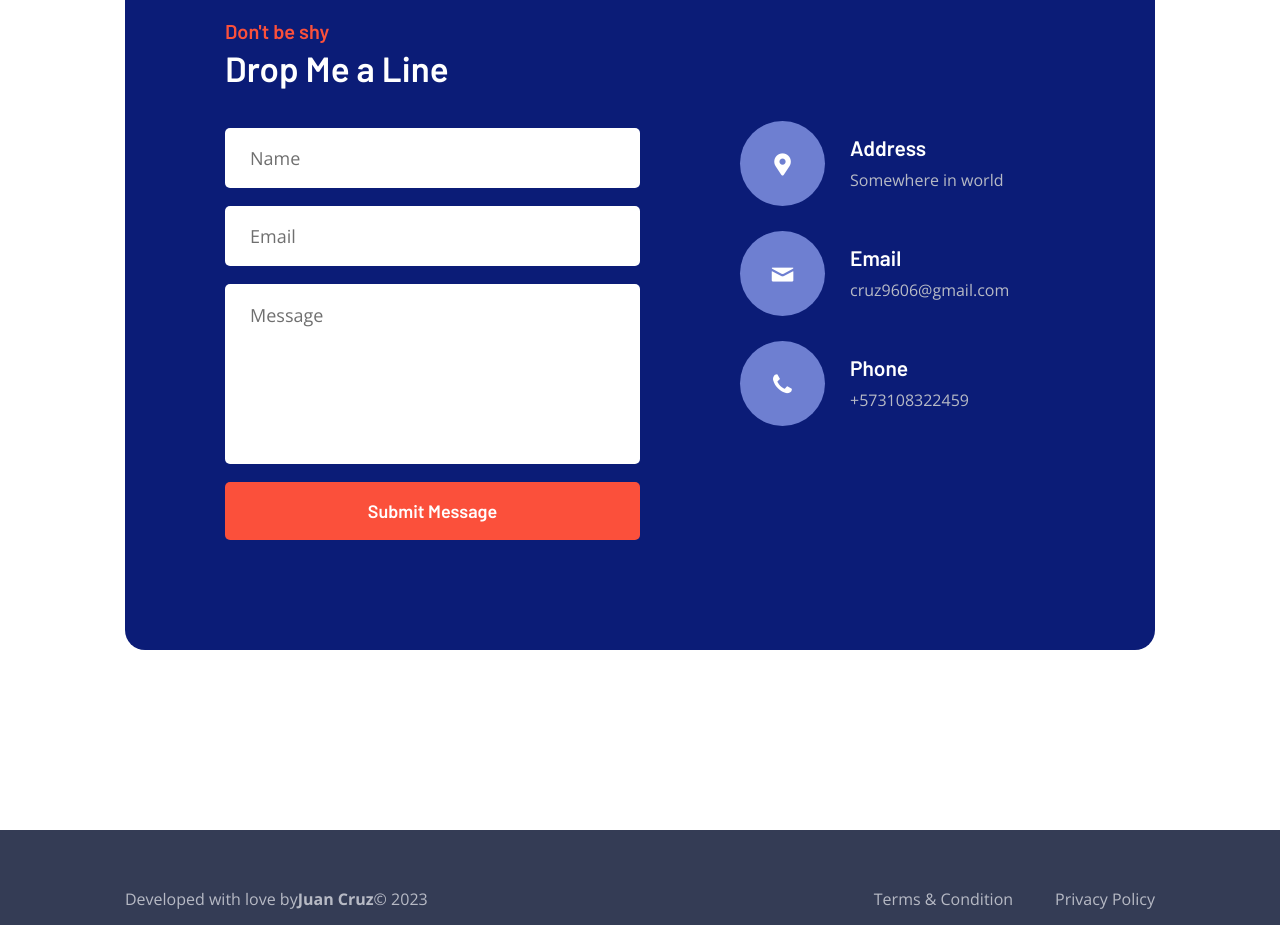
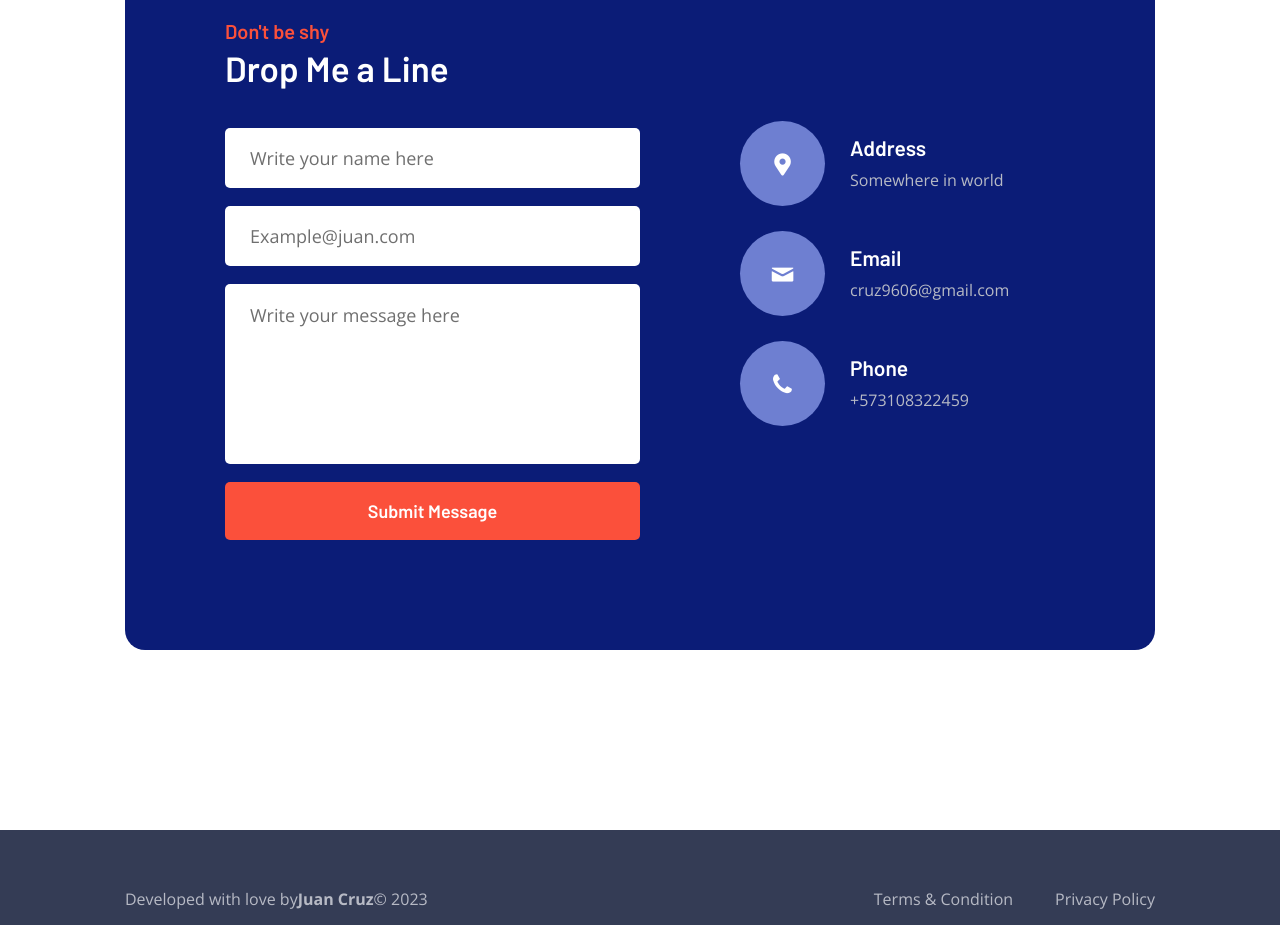
Before and after one commit to juangruoficial/Portafolio, a React (Vite) app: page / in a window 1280 px wide. Shown: the part 9200-10125 px from the top of the page. Built offline with nearby package versions, Linux system fonts and the light colour scheme.

Commit message:
Keep factoring

```diff
--- a/src/components/FormContact.jsx
+++ b/src/components/FormContact.jsx
@@ -33,7 +33,7 @@ const FormContact = () => {
               onChange={(e) => onChange(e)}
               value={name}
               type="text"
-              placeholder="Name"
+              placeholder="Write your name here"
             />
           </li>
           <li>
@@ -43,7 +43,7 @@ const FormContact = () => {
               name="email"
               onChange={(e) => onChange(e)}
               value={email}
-              placeholder="Email"
+              placeholder="Example@juan.com"
             />
           </li>
         </ul>
@@ -51,7 +51,7 @@ const FormContact = () => {
       <article className="last">
         <textarea
           id="message"
-          placeholder="Message"
+          placeholder="Write your message here"
           name="message"
           onChange={(e) => onChange(e)}
           value={message}
```
